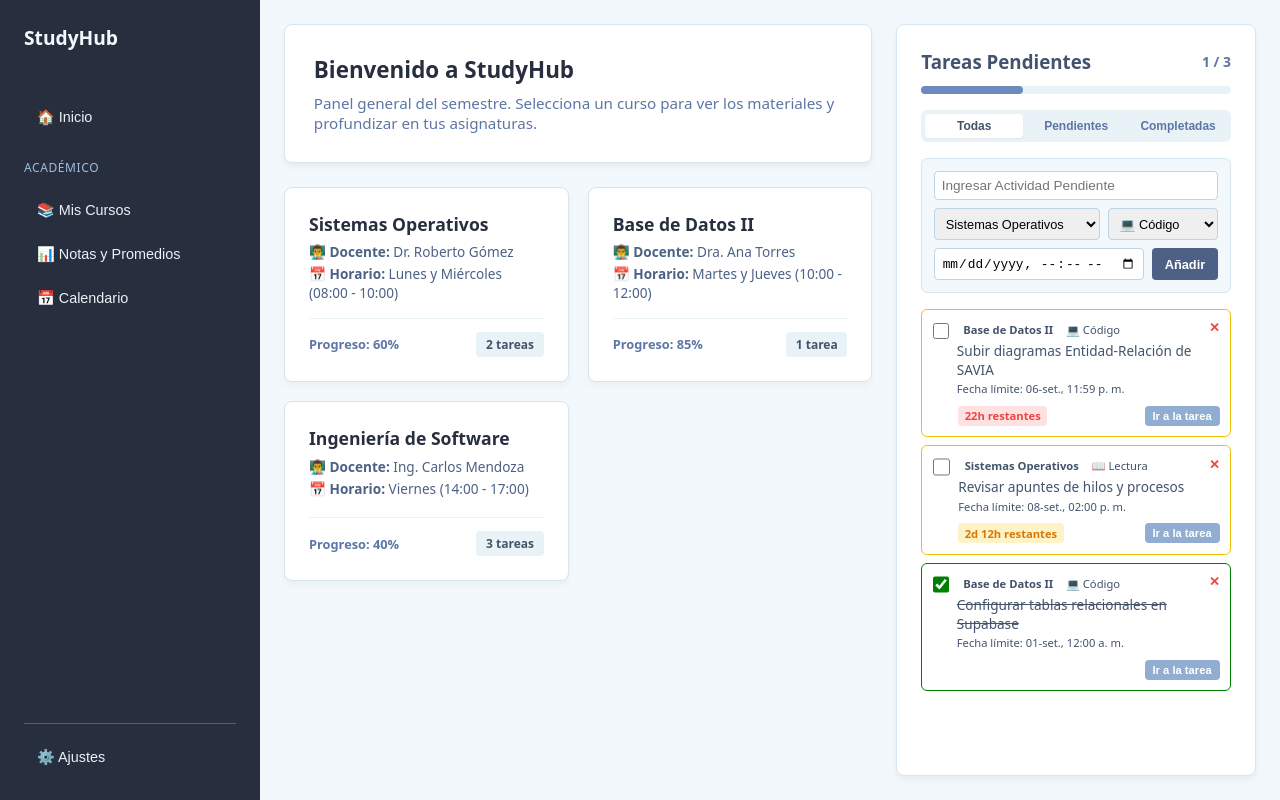
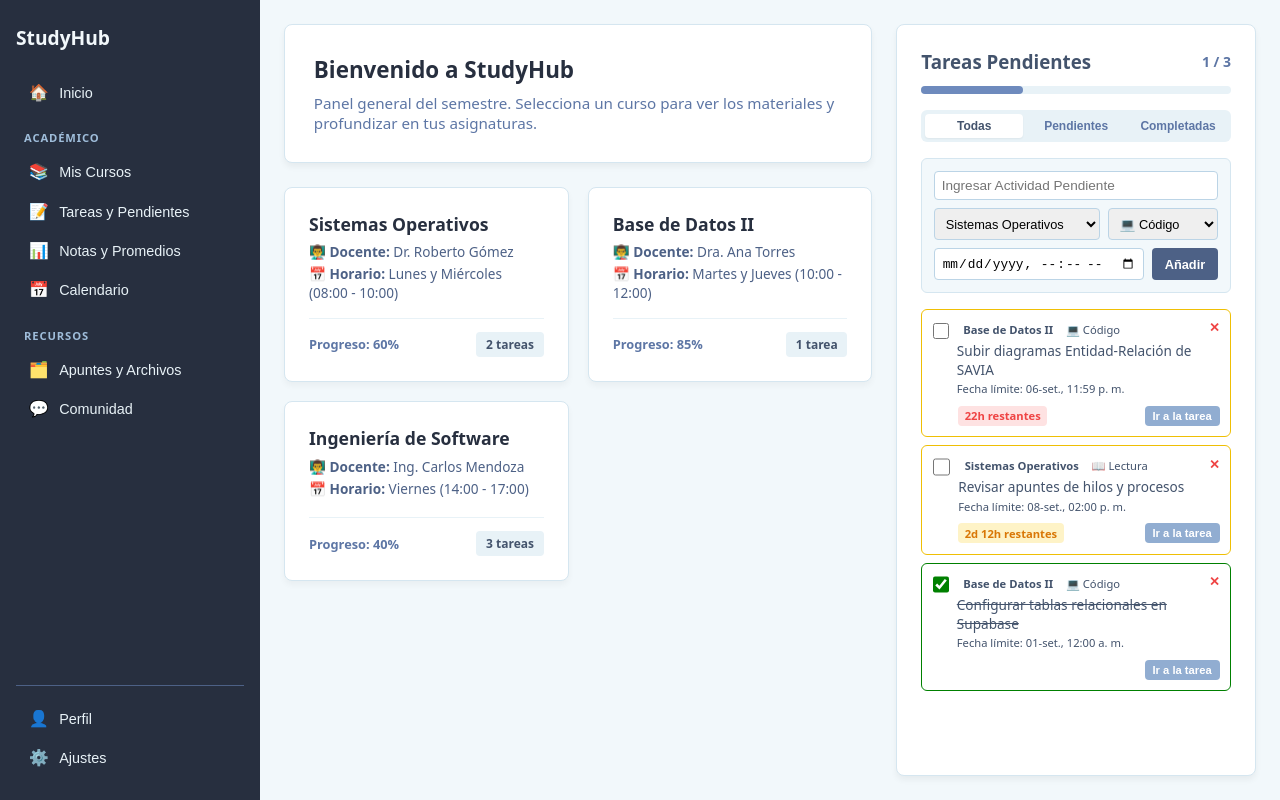
Before and after one commit to abelhuayta/StudyHub, a React (Vite) app: page / in a window 1280 px wide. Built offline with nearby package versions, Linux system fonts and the light colour scheme.

Commit message:
barra lateral modificada

```diff
--- a/src/components/Sidebar.jsx
+++ b/src/components/Sidebar.jsx
@@ -1,67 +1,157 @@
-export default function Sidebar({ setVistaActual }) {
+const SECCIONES = [
+  {
+    titulo: null,
+    items: [
+      { id: 'home', label: 'Inicio', icono: '🏠' },
+    ],
+  },
+  {
+    titulo: 'Académico',
+    items: [
+      { id: 'cursos', label: 'Mis Cursos', icono: '📚' },
+      { id: 'tareas', label: 'Tareas y Pendientes', icono: '📝' },
+      { id: 'notas', label: 'Notas y Promedios', icono: '📊' },
+      { id: 'calendario', label: 'Calendario', icono: '📅' },
+    ],
+  },
+  {
+    titulo: 'Recursos',
+    items: [
+      { id: 'apuntes', label: 'Apuntes y Archivos', icono: '🗂️' },
+      { id: 'comunidad', label: 'Comunidad', icono: '💬' },
+    ],
+  },
+];
+
+export default function Sidebar({ vistaActual, setVistaActual }) {
   return (
     <aside className="sidebar">
-      <h2 style={{ fontSize: '1.2rem', marginBottom: '1.5rem', color: 'var(--polo-blue-50)' }}>
-        StudyHub
-      </h2>
+      <style>{`
+        .sidebar {
+          display: flex;
+          flex-direction: column;
+          height: 100%;
+          padding: 1.5rem 1rem;
+          background: var(--polo-blue-950, #0a1628);
+          gap: 1.5rem;
+        }
 
-      <nav style={{ display: 'flex', flexDirection: 'column', gap: '0.5rem', flexGrow: 1 }}>
-        <button
-          onClick={() => setVistaActual('home')}
-          style={estiloBtnNav}
-        >
-          🏠 Inicio
-        </button>
+        .sidebar-titulo {
+          font-size: 1.2rem;
+          font-weight: 700;
+          color: var(--polo-blue-50, #f0f6ff);
+          margin: 0;
+        }
 
-        <div style={{ margin: '1rem 0 0.5rem 0', fontSize: '0.75rem', textTransform: 'uppercase', color: 'var(--polo-blue-400)', letterSpacing: '0.05em' }}>
-          Académico
-        </div>
+        .sidebar-nav {
+          display: flex;
+          flex-direction: column;
+          gap: 1.25rem;
+          flex-grow: 1;
+          overflow-y: auto;
+        }
 
-        <button
-          onClick={() => setVistaActual('cursos')}
-          style={estiloBtnNav}
-        >
-          📚 Mis Cursos
-        </button>
+        .sidebar-seccion {
+          display: flex;
+          flex-direction: column;
+          gap: 0.25rem;
+        }
 
-        <button
-          onClick={() => setVistaActual('notas')}
-          style={estiloBtnNav}
-        >
-          📊 Notas y Promedios
-        </button>
+        .sidebar-encabezado {
+          font-size: 0.7rem;
+          text-transform: uppercase;
+          color: var(--polo-blue-400, #6b8cae);
+          letter-spacing: 0.08em;
+          font-weight: 600;
+          padding: 0 0.5rem;
+          margin-bottom: 0.35rem;
+        }
 
-        <button
-          onClick={() => setVistaActual('calendario')}
-          style={estiloBtnNav}
-        >
-          📅 Calendario
-        </button>
+        .sidebar-btn {
+          display: flex;
+          align-items: center;
+          gap: 0.65rem;
+          background: transparent;
+          border: none;
+          color: var(--polo-blue-100, #cfe0f5);
+          padding: 0.6rem 0.8rem;
+          text-align: left;
+          border-radius: 8px;
+          cursor: pointer;
+          font-size: 0.9rem;
+          font-weight: 500;
+          width: 100%;
+          transition: background-color 0.18s ease, color 0.18s ease, transform 0.1s ease;
+        }
+
+        .sidebar-icono {
+          font-size: 1rem;
+          line-height: 1;
+        }
+
+        .sidebar-btn:hover {
+          background-color: var(--polo-blue-800, #1c3a5e);
+          color: var(--polo-blue-50, #f0f6ff);
+        }
+
+        .sidebar-btn:active {
+          transform: scale(0.98);
+        }
+
+        .sidebar-btn.activo {
+          background: linear-gradient(90deg, var(--polo-blue-700, #2a4d7a), var(--polo-blue-800, #1c3a5e));
+          color: var(--polo-blue-50, #f0f6ff);
+          box-shadow: inset 3px 0 0 var(--polo-blue-300, #8fb8e0);
+        }
+
+        .sidebar-footer {
+          display: flex;
+          flex-direction: column;
+          gap: 0.25rem;
+          border-top: 1px solid var(--polo-blue-800, #1c3a5e);
+          padding-top: 1rem;
+        }
+      `}</style>
+
+      <h2 className="sidebar-titulo">StudyHub</h2>
+
+      <nav className="sidebar-nav">
+        {SECCIONES.map((seccion, idx) => (
+          <div key={idx} className="sidebar-seccion">
+            {seccion.titulo && (
+              <div className="sidebar-encabezado">{seccion.titulo}</div>
+            )}
+            {seccion.items.map((item) => (
+              <button
+                key={item.id}
+                onClick={() => setVistaActual(item.id)}
+                className={`sidebar-btn ${vistaActual === item.id ? 'activo' : ''}`}
+                aria-current={vistaActual === item.id ? 'page' : undefined}
+              >
+                <span className="sidebar-icono">{item.icono}</span>
+                {item.label}
+              </button>
+            ))}
+          </div>
+        ))}
       </nav>
 
-      <div style={{ borderTop: '1px solid var(--polo-blue-800)', paddingTop: '1rem' }}>
+      <div className="sidebar-footer">
+        <button
+          onClick={() => setVistaActual('perfil')}
+          className={`sidebar-btn ${vistaActual === 'perfil' ? 'activo' : ''}`}
+        >
+          <span className="sidebar-icono">👤</span>
+          Perfil
+        </button>
         <button
           onClick={() => setVistaActual('ajustes')}
-          style={estiloBtnNav}
+          className={`sidebar-btn ${vistaActual === 'ajustes' ? 'activo' : ''}`}
         >
-          ⚙️ Ajustes
+          <span className="sidebar-icono">⚙️</span>
+          Ajustes
         </button>
       </div>
     </aside>
   );
 }
-
-// Estilo reutilizable para los botones de la barra lateral
-const estiloBtnNav = {
-  background: 'transparent',
-  border: 'none',
-  color: 'var(--polo-blue-100)',
-  padding: '0.6rem 0.8rem',
-  textAlign: 'left',
-  borderRadius: '6px',
-  cursor: 'pointer',
-  fontSize: '0.9rem',
-  fontWeight: '500',
-  width: '100%',
-  transition: 'background-color 0.2s ease, transform 0.1s ease'
-};
```
